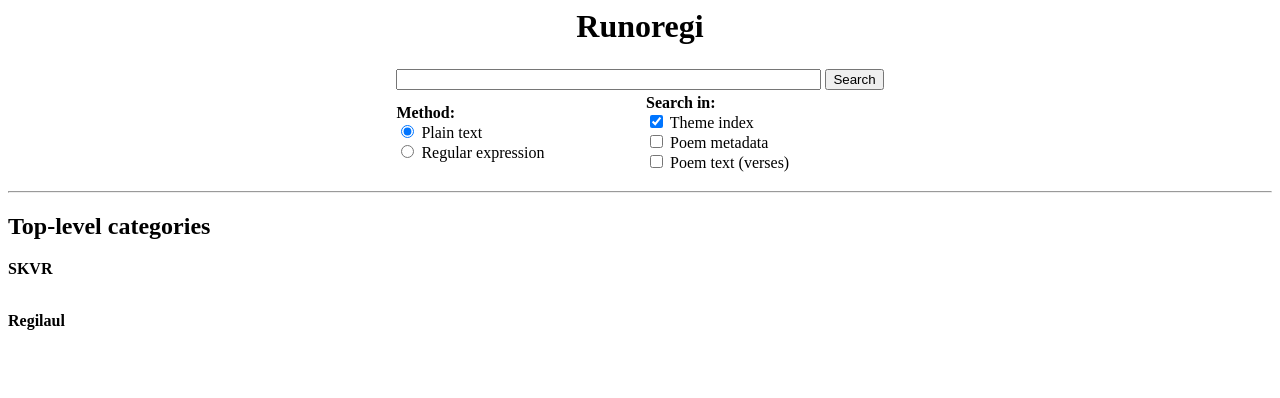
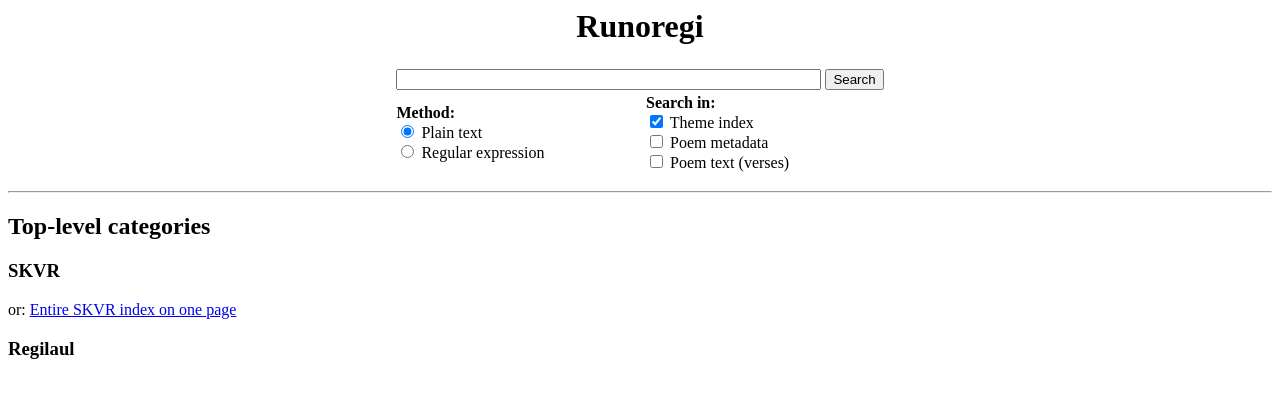
Before and after one commit to jakobytes/runoregi, a Flask app: template templates/search_idx.html in a window 1280 px wide. Shown: the top 398 px of the page. Run offline with Flask 2, Linux system fonts and the light colour scheme; the template is opened without the code that fills it, so the values that code supplies are empty.

Commit message:
change the starting page to search + minor cosmetic improvements

```diff
--- a/templates/poem.html
+++ b/templates/poem.html
@@ -4,7 +4,7 @@
     color: red
   }
 </style>
-<small>[<a target="_parent" href="/#paahakemisto">to index</a>]</small>
+[<a target="_parent" href="/">to index</a>]
 <h1>{{ p.smd.title }}</h1>
 
 <small>{{ p.smd.nro }}</small><br/>
--- a/templates/search_idx.html
+++ b/templates/search_idx.html
@@ -36,14 +36,14 @@
 </center>
 <hr/>
 <h2>Top-level categories</h2>
-<b>SKVR</b>
+<h3>SKVR</h3>
 <ul>
 {% for theme_id, name in cat['skvr'] %}
 <li/><a href="/theme?id={{ theme_id }}">{{ name }}</a>
 {% endfor %}
 </ul>
-<br/>
-<b>Regilaul</b>
+or: <a href="/skvr-themes">Entire SKVR index on one page</a>
+<h3>Regilaul</h3>
 <ul>
 {% for theme_id, name in cat['regilaul'] %}
 <li/><a href="/theme?id={{ theme_id }}">{{ name }}</a>
--- a/wsgi.py
+++ b/wsgi.py
@@ -73,6 +73,7 @@ def show_verse():
         return _compact(result)
 
 @application.route('/search')
+@application.route('/')
 def show_search():
     q = request.args.get('q', None, type=str)
     method = request.args.get('method', 'plain', type=str)
@@ -87,8 +88,8 @@ def show_theme():
     theme_id = request.args.get('id', None, type=str)
     return _compact(view.theme.render(theme_id))
 
-@application.route('/')
-def index():
+@application.route('/skvr-themes')
+def show_skvr_static_index():
     return application.send_static_file('skvr-themes.html')
 #    q = request.args.get('q', 'a', type=str).lower()
 #    return view.index.render(q)
```
